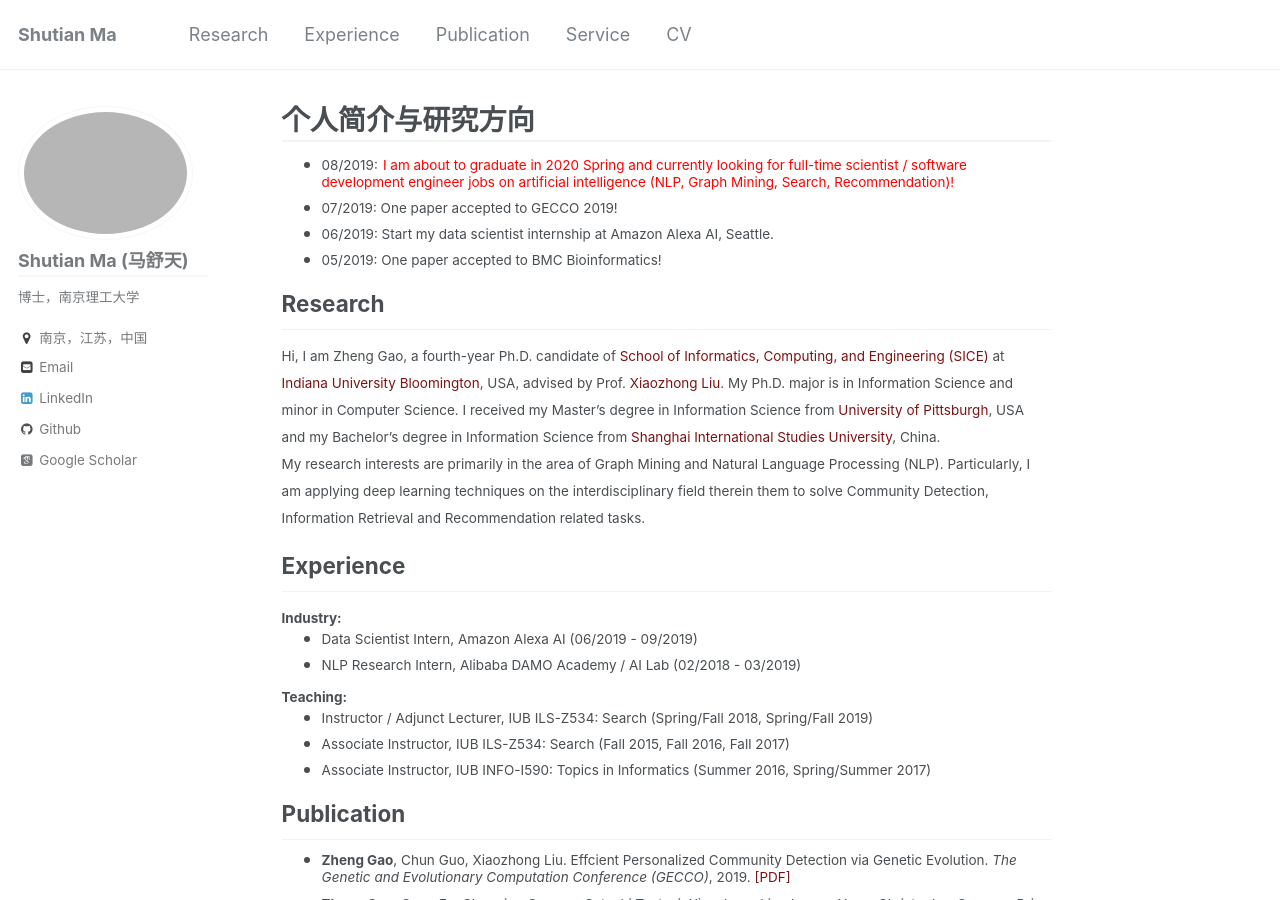
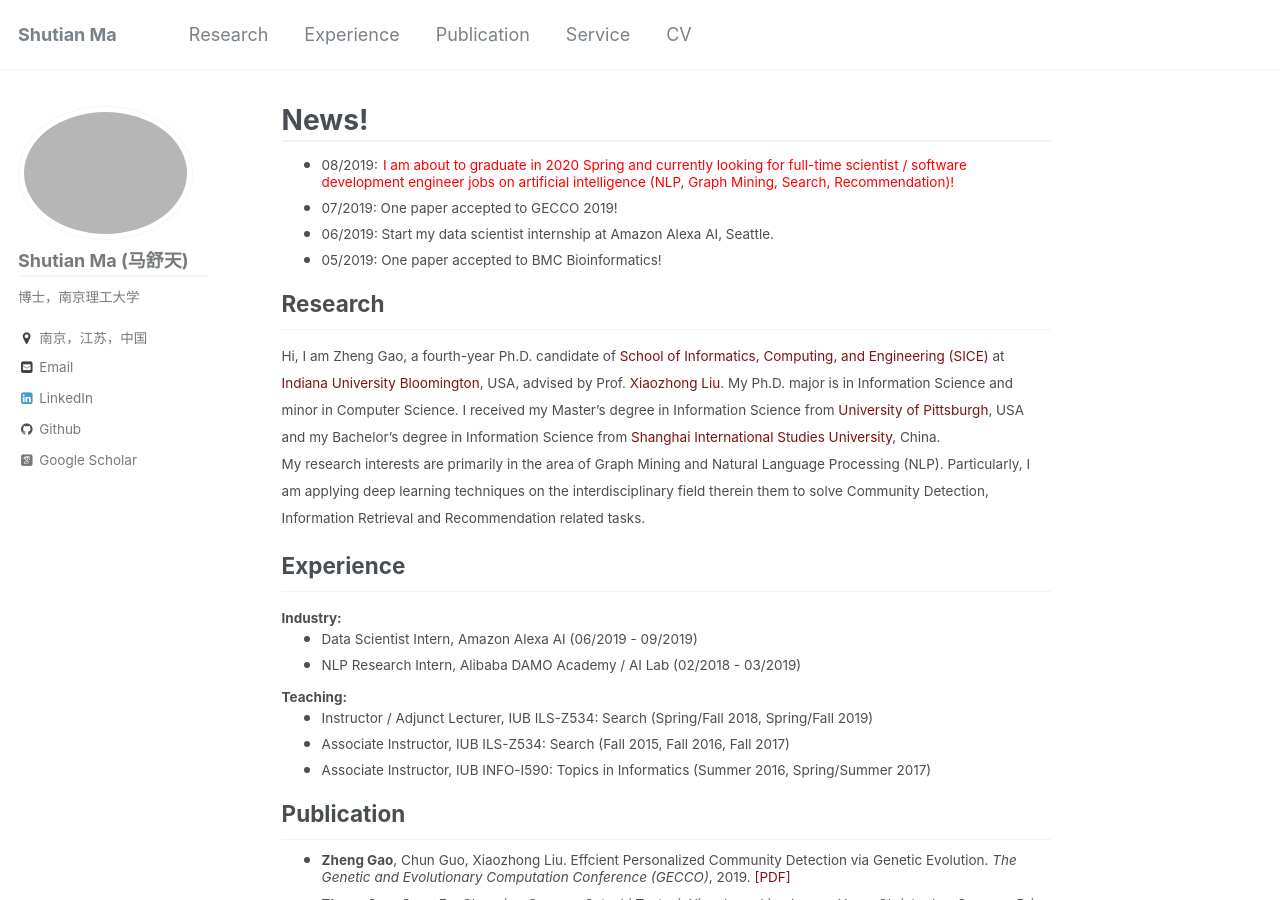
Before and after one commit to michellemashutian/michellemashutian.github.io_old, a Jekyll site: the page built from _pages/about.md, in a window 1280 px wide and 900 px high. Built offline with Jekyll 4.4.1, drawn with Linux system fonts in a browser that asks for light colours; some web fonts are replaced.

Commit message:
roll back

```diff
--- a/_pages/about.md
+++ b/_pages/about.md
@@ -1,6 +1,6 @@
 ---
 permalink: /
-title: "个人简介与研究方向"
+title: "News!"
 excerpt: "About me"
 author_profile: true
 redirect_from:
```
